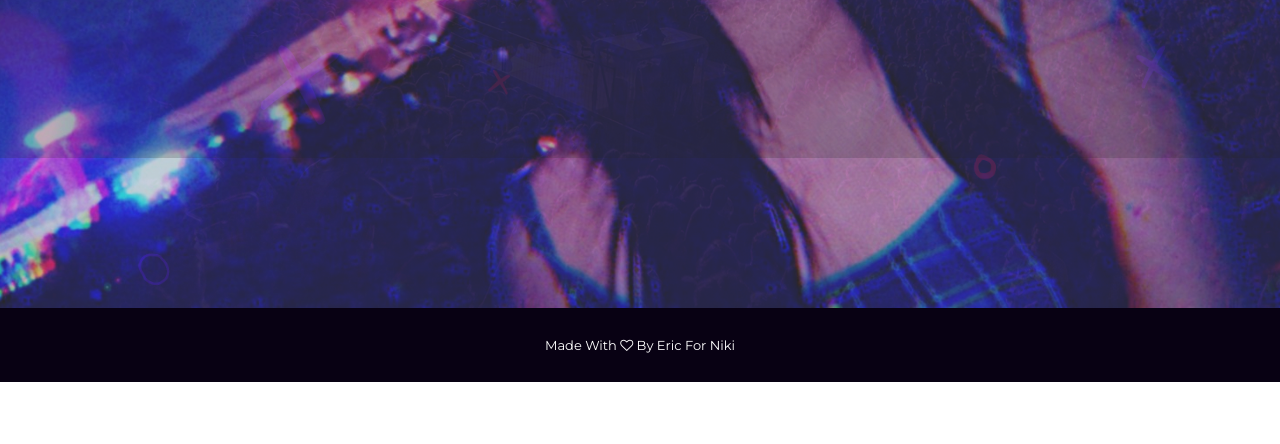
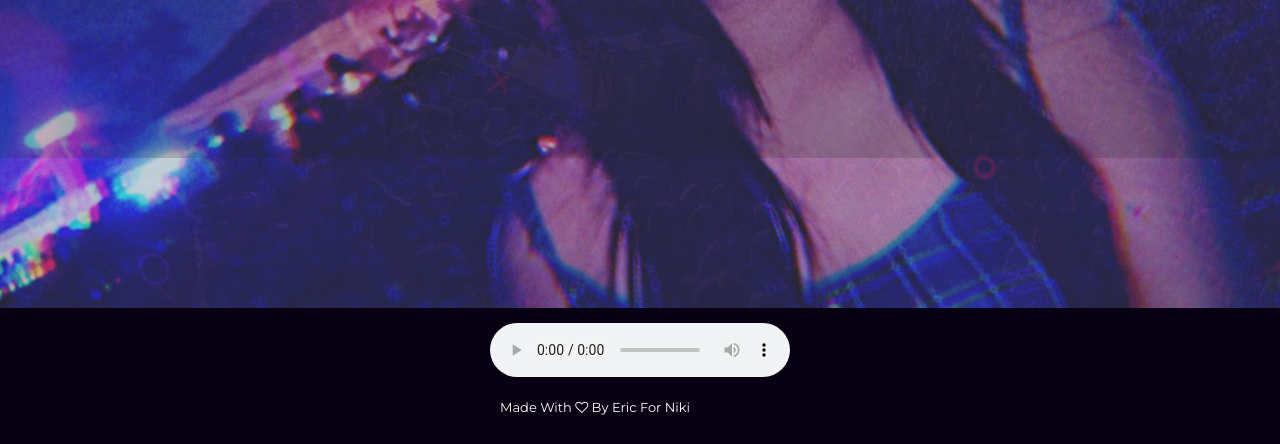
Before and after one commit to theflyingmachine/niki-birthday, a plain HTML site: page index.html in a window 1280 px wide. Shown: the part 492-936 px from the top of the page. Before the commit the page ends 874 px from the top, so only its background shows below. Drawn offline with Linux system fonts and the light colour scheme.

Commit message:
audio added

```diff
--- a/index.html
+++ b/index.html
@@ -102,11 +102,17 @@
 
 
 <div class="copyright_footer">
+
     <div class="container">
+
         <div class="row justify-content-center">
+
             <div class="justify-content-center">
-
-<p> made with <i class="fa fa-heart-o" aria-hidden="true"></i> by Eric for Niki</p>
+                <audio controls autoplay loop>
+                    <source src="assets/audio/audio.mp3" type="audio/mp3">
+                  Your browser does not support the audio element.
+                  </audio>
+<p class="justify-content-center"> Made with <i class=" fa fa-heart-o" aria-hidden="true"></i> by Eric for Niki</p>
             </div>
 
         </div>
```
Also changed, not shown: 4 other files.
